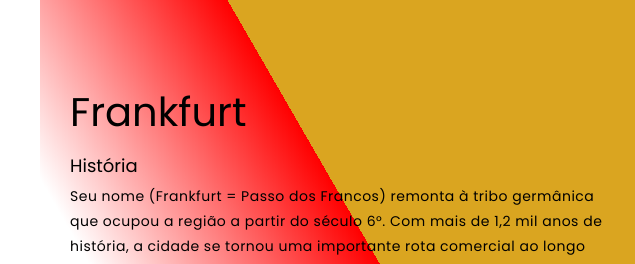
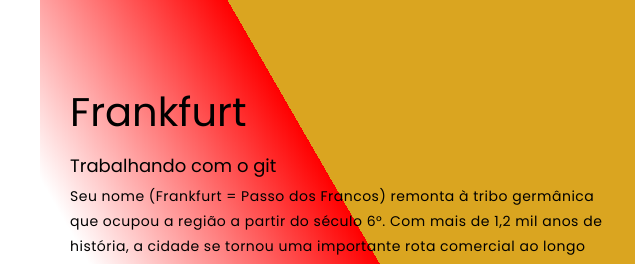
Before and after one commit to fau-33/desafio, a plain HTML site: page index.html in a window 1280 px wide. Shown: the part 1180-1444 px from the top of the page, 0-635 px from the left. Drawn offline with Linux system fonts and the light colour scheme.

Commit message:
Update history

```diff
--- a/index.html
+++ b/index.html
@@ -29,7 +29,7 @@
                 <div class="project-item">
                     <div class="project-info">
                         <h1>Frankfurt</h1>
-                        <h2>História</h2>
+                        <h2>Trabalhando com o git</h2>
                         <p>Seu nome (Frankfurt = Passo dos Francos) remonta à tribo germânica que ocupou a região a partir do século 6°. Com mais de 1,2 mil anos de história, a cidade se tornou uma importante rota comercial ao longo dos séculos, sendo palco da coroação de imperadores do Sacro Império Romano-Germânico a partir do século 16. </p>
                     </div>
                     <div class="project-img">
```
